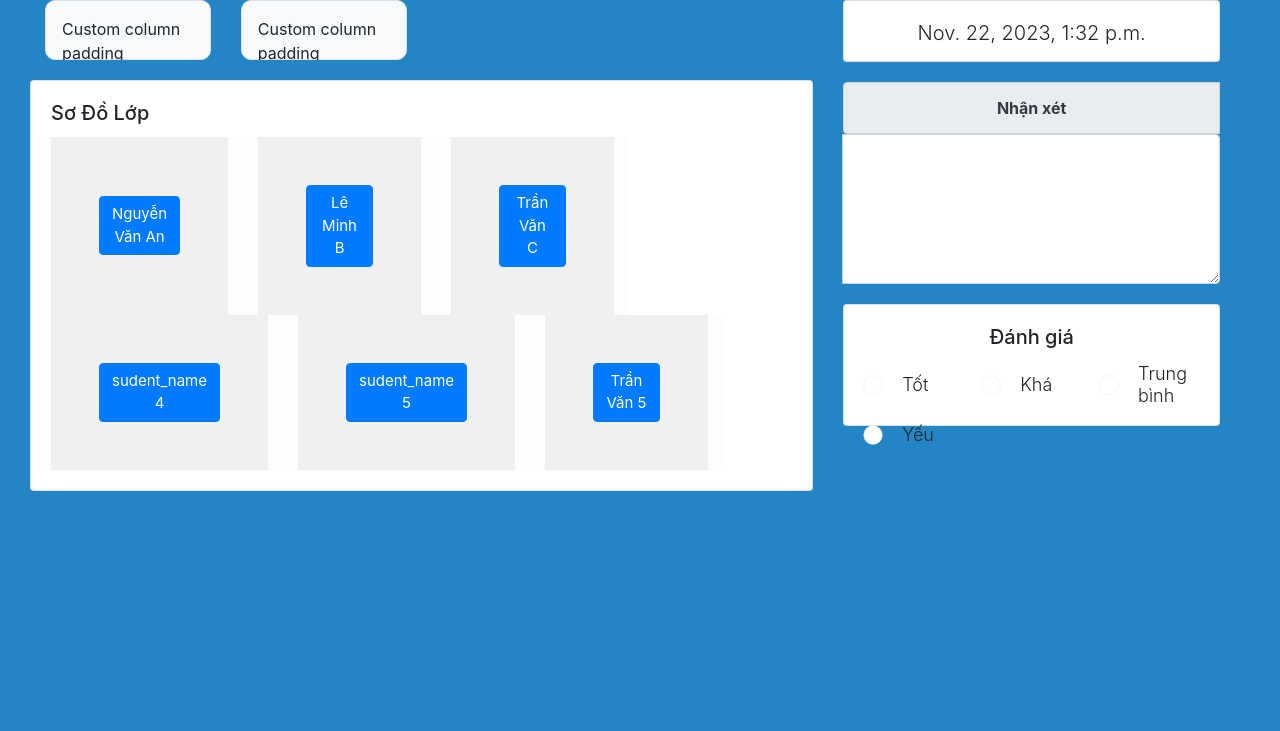
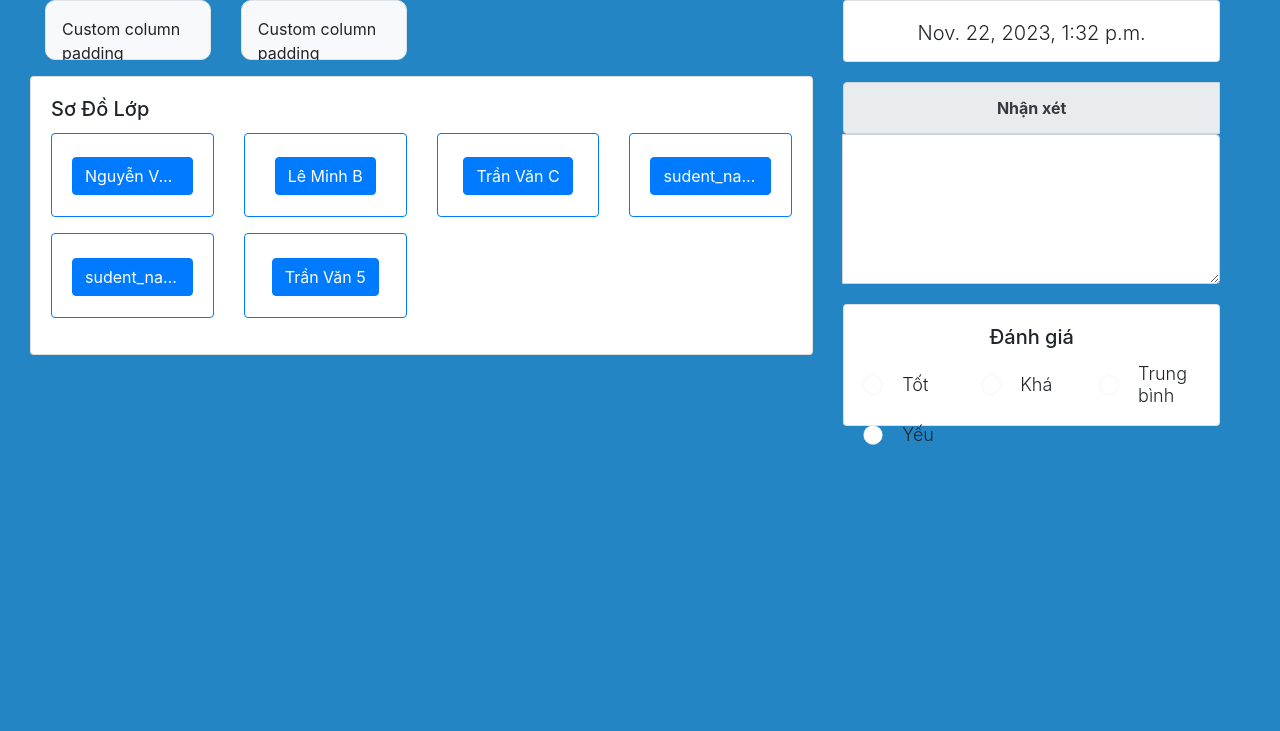
Before and after one commit to CodeBotX/Classroom_Management, a Django app: page /classroom/ in a window 1280 px wide. Shown: the part 74-805 px from the top of the page. Run offline with Django 4.2, Linux system fonts and the light colour scheme; a user stored in the database is signed in; data comes from the database, SQL or seed files in the repository; both versions use the stored data as it was after the commit; some libraries are stand-ins or nearby versions.

Commit message:
minh tiên add template

```diff
--- a/my_Class/templates/classroom.html
+++ b/my_Class/templates/classroom.html
@@ -47,23 +47,19 @@ file này hiển thị sơ đồ lớp học và các tính năng chính của w
             {% comment %} <p class="col-2 display-7  text-white text-center" style="font-size: 30px">{{class}} </p> {% endcomment %}
 
           </div>
-            <div class="card" style="margin-top: 20px; margin-bottom: 10px">
+            <div class="card" style="margin-top: 2%; margin-bottom: 1%">
               <div class="card-body">
                 <h5 class="card-title">Sơ Đồ Lớp</h5>
-                <div class="row row-cols-4" style="margin-top: 20px margin-bottom: 20px">
-
-                    {% comment %} <thead>
-                        <th class="text-center lead font-weight-bold">Dãy 1</th>
-                    </thead> {% endcomment %}
-                    <tbody>
+                <div class="row row-cols-4" style="margin-top: 2% margin-bottom: 2%">
+                    <tbody >
                         {% for student in Students %}
-                        <table class="col-sm-3 table-striped table-bodered table-hover table-light table-responsive-sm" style="border-collapse: separate; border-spacing: 0">
-                            <tr>
-                                <td class="text-center p-5">
-                                    <a href="{% url 'student_detail' student.student_ID %}" class="text-white btn btn-primary" style="font-size: 15px">{{ student.student_name }}</a>
-                                </td>
-                            </tr>
-                          </table>
+                        <div class="col-sm-3 mb-3">
+                            <div class="card border-primary">
+                                <div class="card-body text-center d-flex align-items-center justify-content-center" style="margin-top: 2%; margin-bottom: 1%">
+                                    <a href="{% url 'student_detail' student.student_ID %}" class="text-white btn btn-primary text-truncate" style="font-size: 1em">{{ student.student_name }}</a>
+                                </div>
+                              </div>
+                          </div>
                         {% endfor %}
                     </tbody>
               </div>
@@ -71,10 +67,6 @@ file này hiển thị sơ đồ lớp học và các tính năng chính của w
 
             </div>
 
-            {% comment %} <div class="input-group" style="margin-top: 30px ; margin-bottom: 50px">
-              <span class="input-group-text"><button href = "" class="text-dark btn">Nhận xét</button></span>
-              <textarea class="form-control" aria-label="Nhận xét" style="width:80%; height: 150px"></textarea>
-            </div> {% endcomment %}
         </div>
         <div class="col-sm-4">
           <div class="card display-5" style="margin-top: 10px">
--- a/my_Class/views.py
+++ b/my_Class/views.py
@@ -27,7 +27,6 @@ def classroom_view(request):
   context = {
       'class':classroom,
       'Students' : students,
-      'current_time':now,
       'current_time':now,
   }
   return HttpResponse(template.render(context,request))
```
Also changed, not shown: db.sqlite3.
